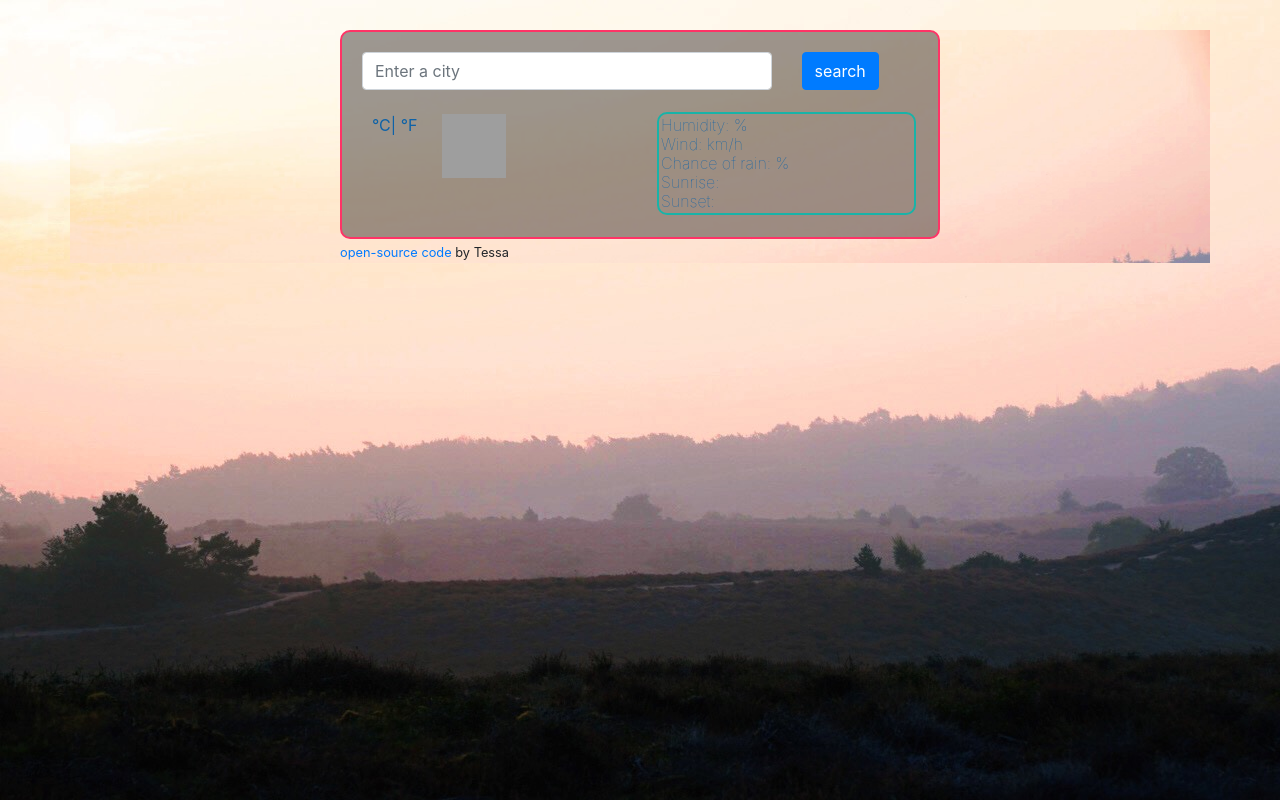
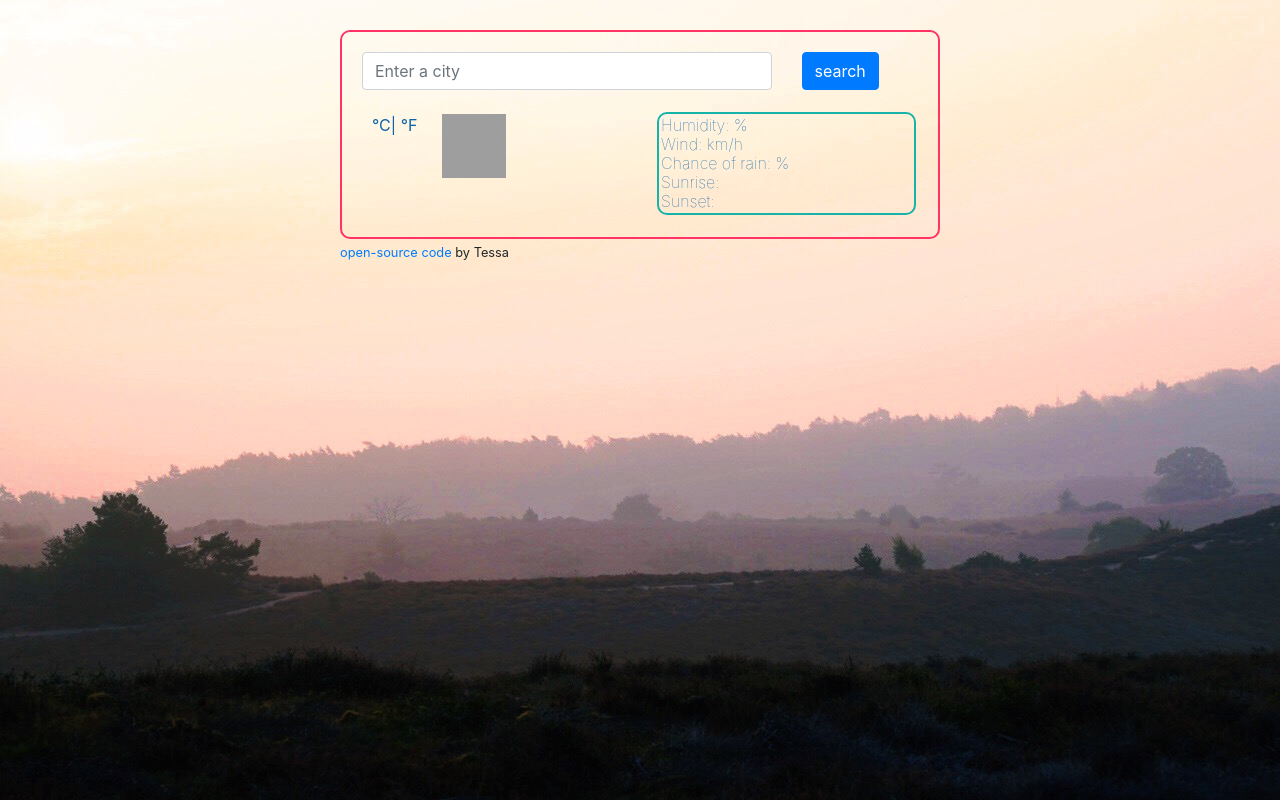
Before and after one commit to miszindriasari/weather-app-week-7, a plain HTML site: page index.html in a window 1280 px wide. Drawn offline with nearby package versions, Linux system fonts and the light colour scheme; no server answers; grey boxes are pictures that could not be loaded.

Commit message:
update css background image

```diff
--- a/src/style.css
+++ b/src/style.css
@@ -1,6 +1,9 @@
-.container {
+.body {
   background-size: cover;
   background-image: url("/visuals/mist.jpg");
+  background-color: rgba(61, 52, 50, 0.5);
+  backdrop-filter: blur(1px);
+  backdrop-filter: opacity(20px);
 }
 
 h1 {
@@ -36,9 +39,6 @@ li:first-letter {
   padding: 20px;
   border: 2px solid #ff3366;
   border-radius: 10px;
-  background-color: rgba(61, 52, 50, 0.5);
-  backdrop-filter: blur(1px);
-  backdrop-filter: opacity(20px);
 }
 
 .overview {
```
